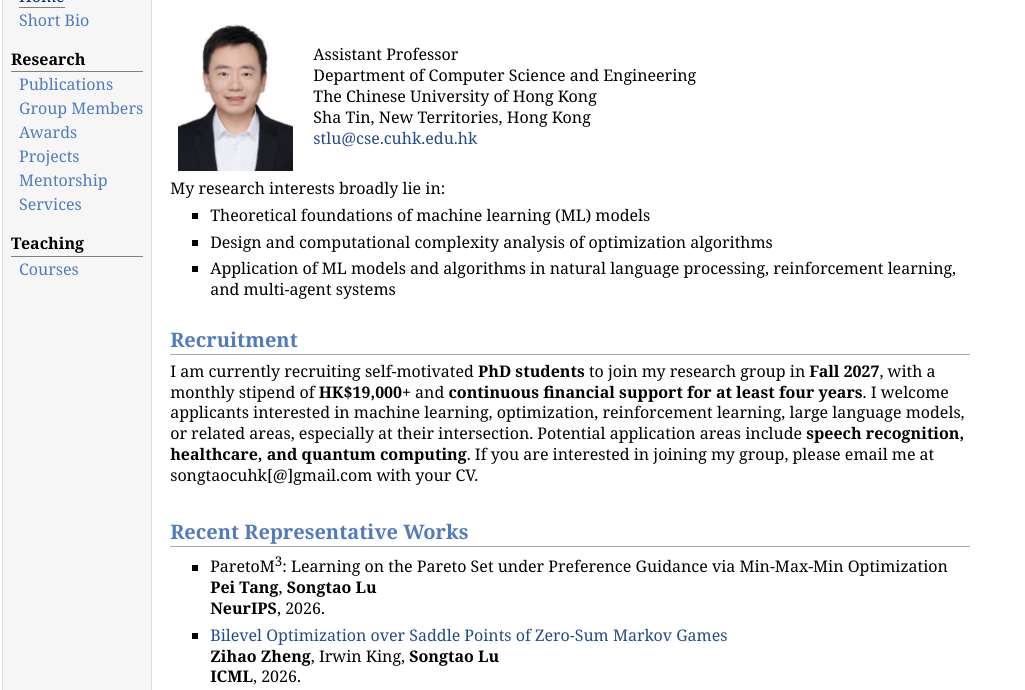
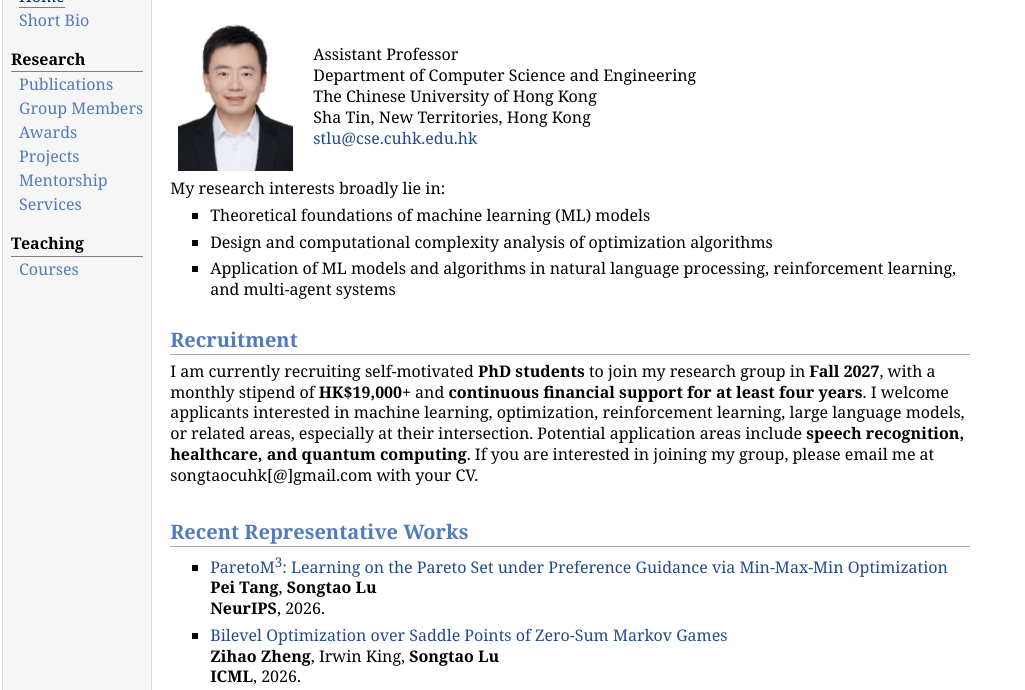
Before and after one commit to songtaogithub/songtaogithub.github.io, a plain HTML site: page index.html in a window 1280 px wide. Shown: the part 68-758 px from the top of the page, without its empty margins (0-1025 px from the left). Drawn offline with Linux system fonts and the light colour scheme.

Commit message:
Update index.html

```diff
--- a/index.html
+++ b/index.html
@@ -90,12 +90,13 @@ E-mail: <a href="mailto:songtaoibm@gmail.com">songtaoibm@gmail.com</a> <br />
 
 <h2>Recent Representative Works</h2>
 <ul>
-  <li><p>ParetoM<sup>3</sup>: Learning on the Pareto Set under Preference Guidance via Min-Max-Min Optimization
-    <br>
-    <b>Pei Tang</b>, <b>Songtao Lu</b>
-    <br>
-    <b>NeurIPS</b>, 2026.
-  </p></li>
+<li><p>
+  <a href="https://arxiv.org/abs/2611.18252">ParetoM<sup>3</sup>: Learning on the Pareto Set under Preference Guidance via Min-Max-Min Optimization</a>
+  <br>
+  <b>Pei Tang</b>, <b>Songtao Lu</b>
+  <br>
+  <b>NeurIPS</b>, 2026.
+</p></li>
   <li><p><a href="https://arxiv.org/pdf/2605.26654">Bilevel Optimization over Saddle Points of Zero-Sum Markov Games</a>
     <br>
     <b>Zihao Zheng</b>, Irwin King, <b>Songtao Lu</b>
```
